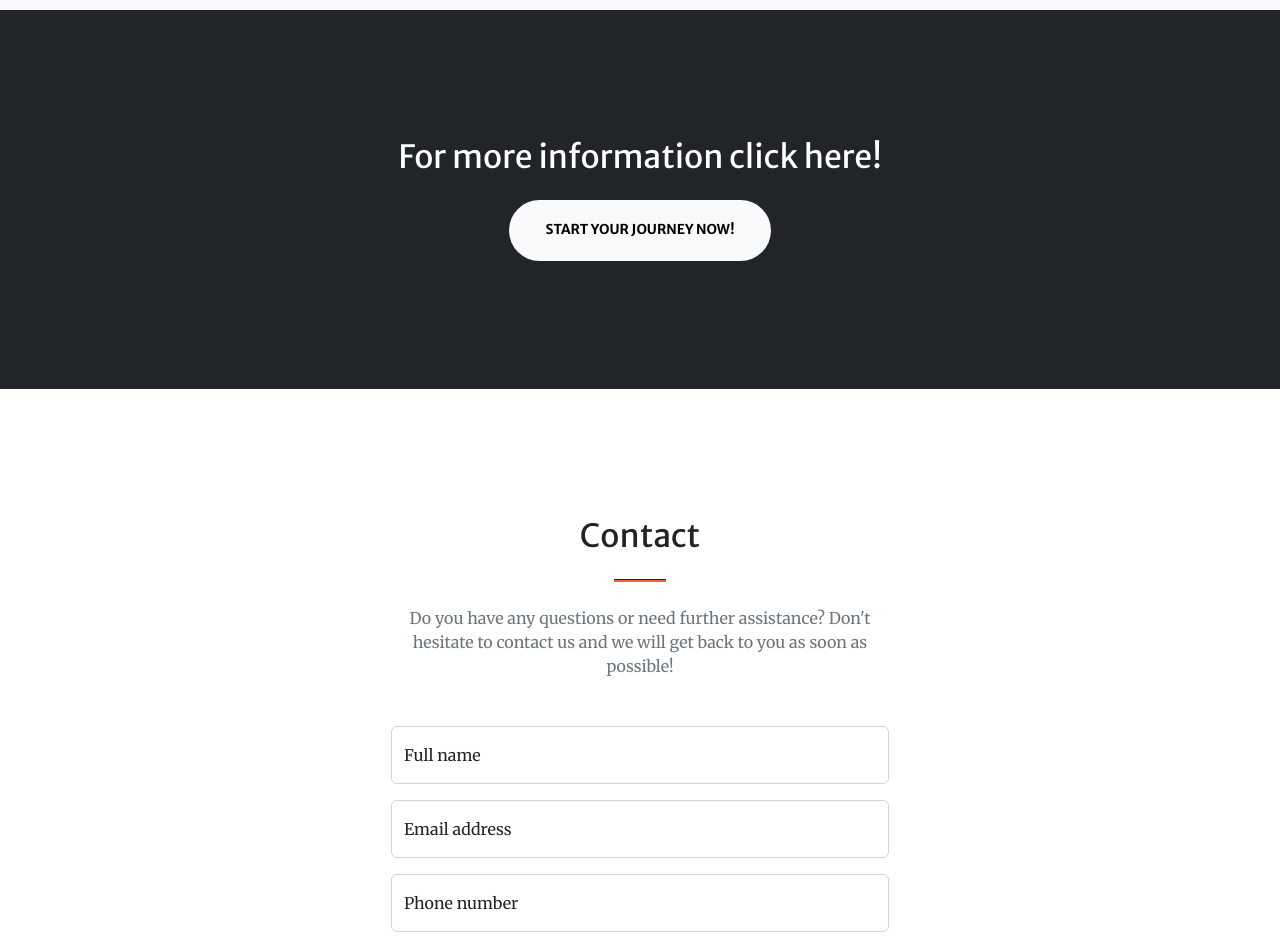
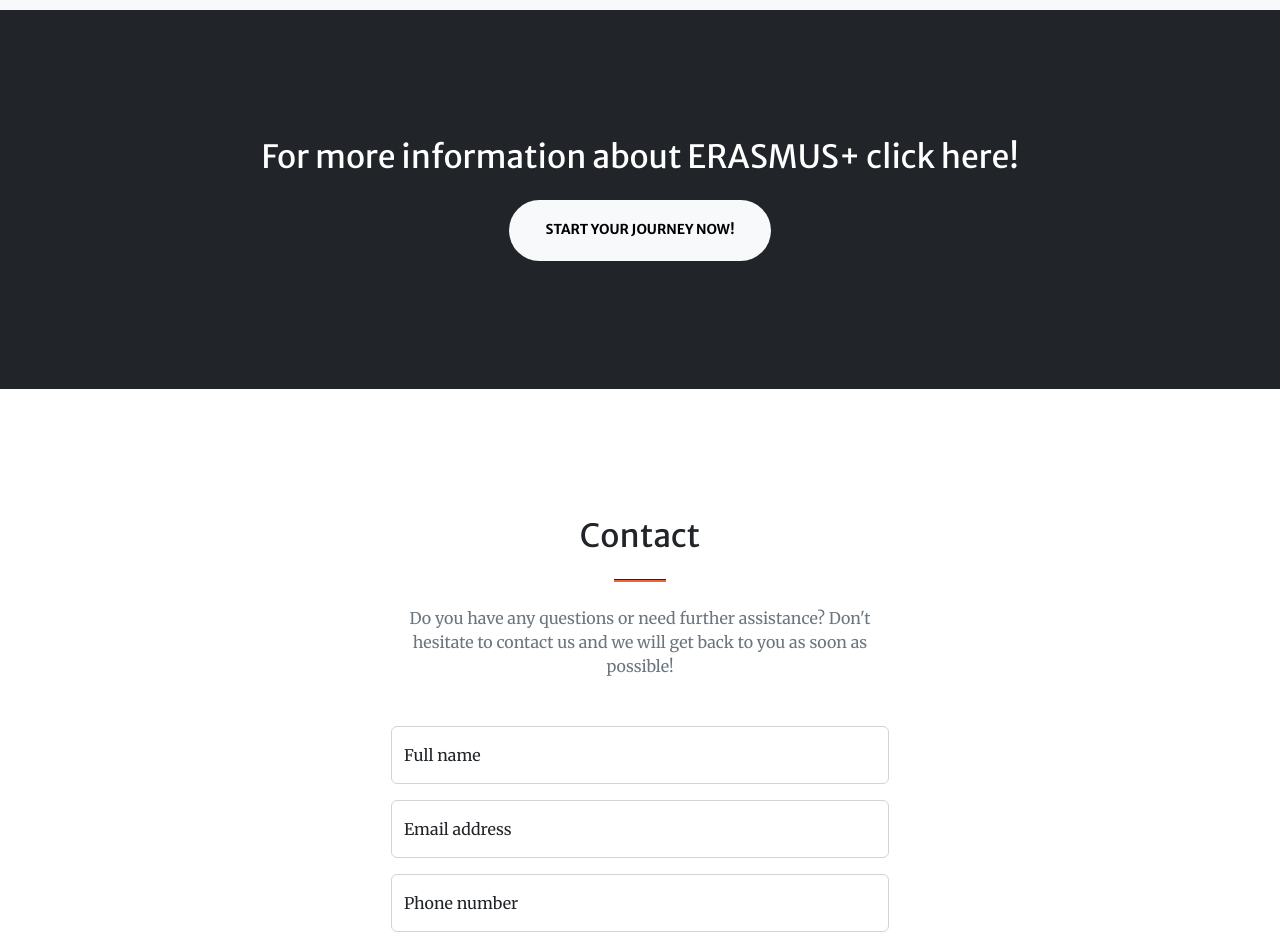
Before and after one commit to Inga07/Miniprojekt-Malta-Inga, a plain HTML site: page index.html in a window 1280 px wide. Shown: the part 3060-3998 px from the top of the page. Drawn offline with nearby package versions, Linux system fonts and the light colour scheme; some packages are replaced by stand-ins of ours; a script that the page names is missing.

Commit message:
index.html

```diff
--- a/index.html
+++ b/index.html
@@ -214,7 +214,7 @@
         <!-- Call to action-->
         <section class="page-section bg-dark text-white" id="action">
             <div class="container px-4 px-lg-5 text-center">
-                <h2 class="mb-4">For more information click here!</h2>
+                <h2 class="mb-4">For more information about ERASMUS+ click here!</h2>
                 <a class="btn btn-light btn-xl" href="https://www.europe-for-you.org/auslandspraktika">Start your Journey now!</a>
             </div>
         </section>
```
